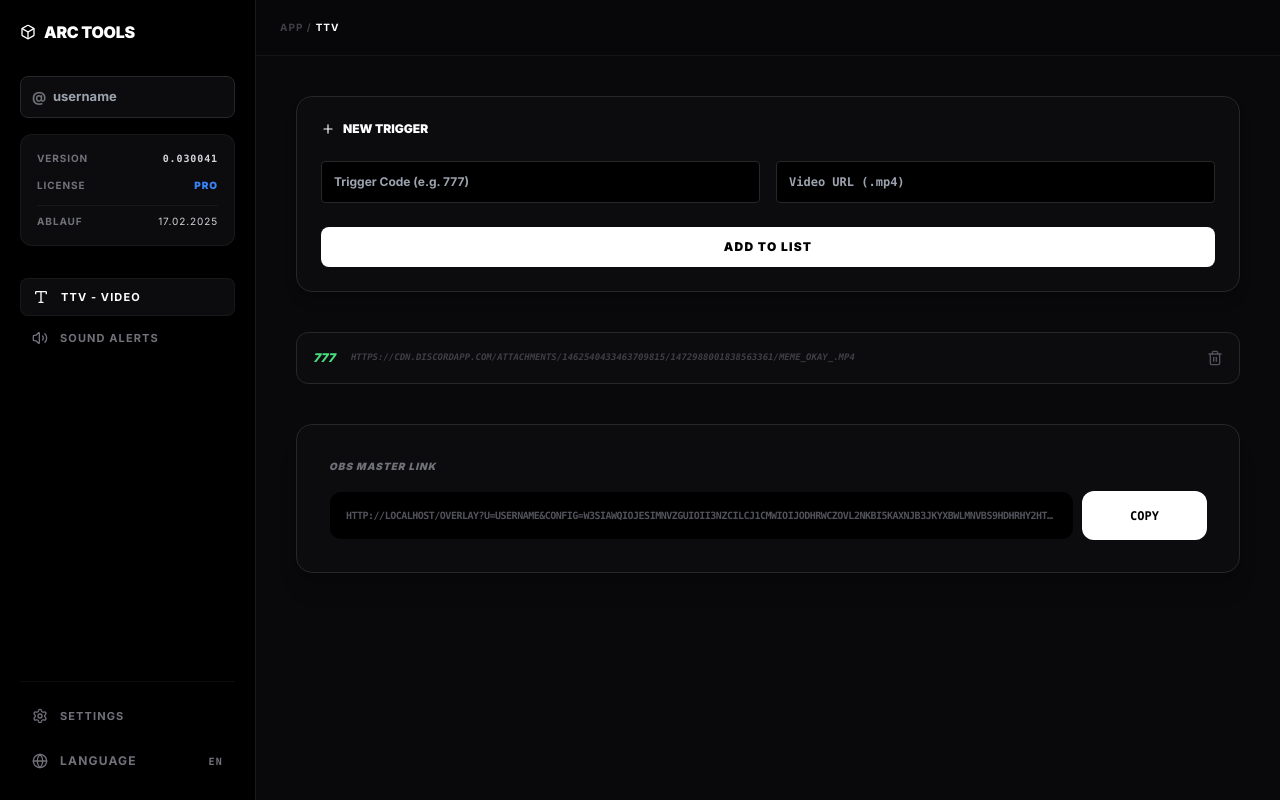
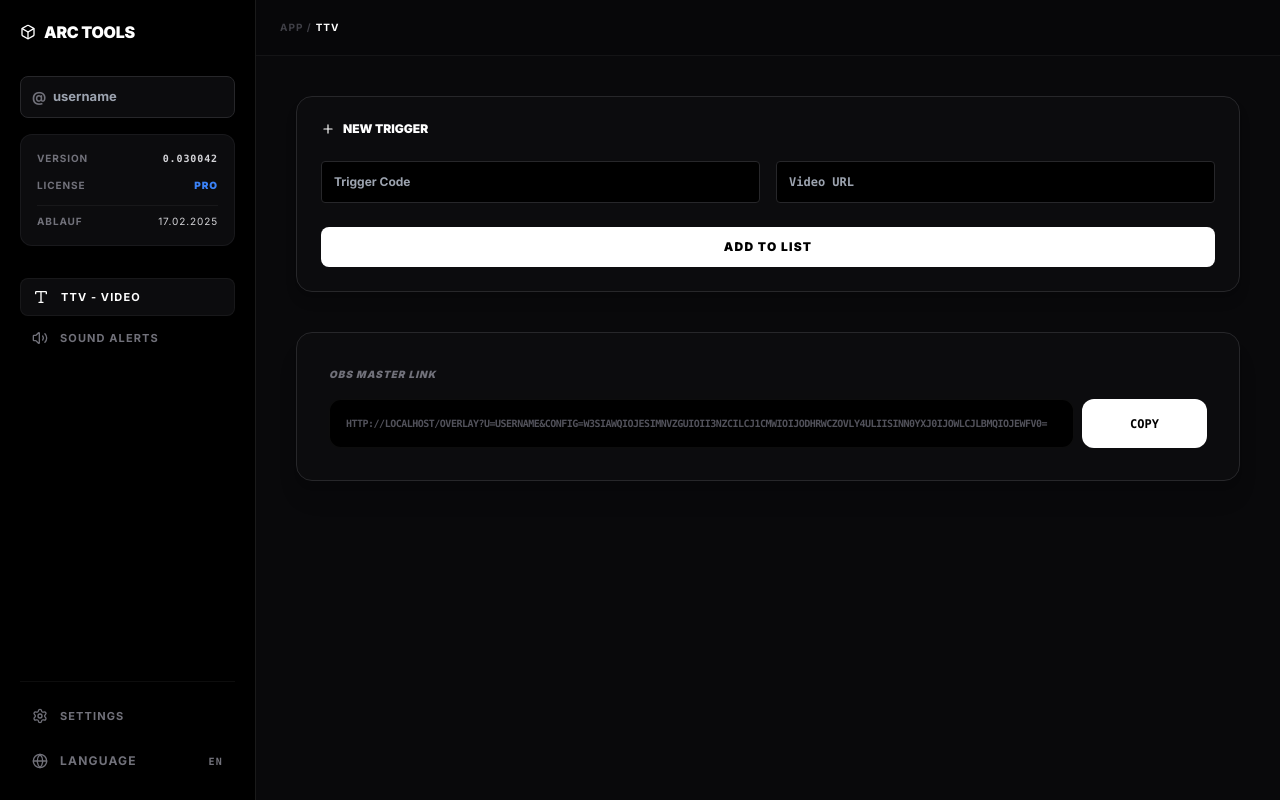
Before and after one commit to muhtarremsi/tiktok-overlay, a Next.js app: page / in a window 1280 px wide. Built offline with nearby package versions, Linux system fonts and the light colour scheme.

Commit message:
Version 0.030042: Layout restore & Login in Settings

```diff
--- a/app/page.tsx
+++ b/app/page.tsx
@@ -12,7 +12,7 @@ function DashboardContent() {
   const [username, setUsername] = useState("");
   const [activeView, setActiveView] = useState("ttv");
   const [baseUrl, setBaseUrl] = useState("");
-  const version = "0.030041";
+  const version = "0.030042";
   const expiryDate = "17.02.2025";
 
   useEffect(() => {
@@ -20,6 +20,10 @@ function DashboardContent() {
     const userFromUrl = searchParams.get("u");
     if (userFromUrl) setUsername(userFromUrl);
   }, [searchParams]);
+
+  const handleLogin = () => {
+    window.location.href = "/api/auth/login";
+  };
 
   return (
     <div className="flex h-screen w-full overflow-hidden bg-[#09090b] text-zinc-200 font-sans text-[12px]">
@@ -31,7 +35,13 @@ function DashboardContent() {
         <div className="mb-8 space-y-4 not-italic">
           <div className="relative">
             <div className="absolute inset-y-0 left-3 flex items-center text-zinc-500 text-sm">@</div>
-            <input type="text" placeholder="username" value={username} onChange={(e) => setUsername(e.target.value.toLowerCase())} className="w-full bg-[#0c0c0e] border border-zinc-800 text-zinc-200 text-[13px] rounded-lg py-2.5 pl-8 pr-10 focus:outline-none transition-all lowercase" />
+            <input
+              type="text"
+              placeholder="username"
+              value={username}
+              onChange={(e) => setUsername(e.target.value.toLowerCase())}
+              className="w-full bg-[#0c0c0e] border border-zinc-800 text-zinc-200 text-[13px] rounded-lg py-2.5 pl-8 pr-10 focus:outline-none transition-all lowercase"
+            />
           </div>
           <div className="bg-[#0c0c0e] border border-zinc-800/50 rounded-xl p-4 space-y-3 font-bold uppercase tracking-widest text-[9px] text-zinc-500">
             <div className="flex justify-between items-center text-[10px]"><span>VERSION</span><span className="text-zinc-300 font-mono">{version}</span></div>
@@ -61,23 +71,14 @@ function DashboardContent() {
           <span className="text-zinc-700">App /</span> <span className="ml-1 text-white">{activeView}</span>
         </header>
         <div className="flex-1 overflow-y-auto">
-          {activeView === "ttv" ? <ModuleTTV username={username} baseUrl={baseUrl} /> : <ModuleSettings username={username} />}
-        </div>
-      </main>
-    </div>
-  );
-}
-
-function ModuleSettings({ username }: any) {
-  const handleLogin = () => window.location.href = "/api/auth/login";
-  return (
+          {activeView === "settings" ? (
             <div className="p-10 max-w-2xl space-y-8 uppercase italic font-bold">
               <h2 className="text-2xl text-white">General Settings</h2>
-      <div className="bg-[#0c0c0e] border border-zinc-800 rounded-2xl p-6 space-y-6 shadow-xl not-italic text-center">
+              <div className="bg-[#0c0c0e] border border-zinc-800 rounded-2xl p-6 shadow-xl not-italic text-center">
                 {username ? (
                   <div className="text-green-500 font-bold flex flex-col items-center gap-2">
                     <CheckCircle2 size={32} />
-            <span className="uppercase text-xs tracking-widest">TikTok Account Connected: {username}</span>
+                    <span className="uppercase text-xs tracking-widest">TikTok Connected: {username}</span>
                   </div>
                 ) : (
                   <button onClick={handleLogin} className="w-full flex items-center justify-center gap-3 bg-white text-black py-4 rounded-xl font-black hover:bg-zinc-200 transition-all uppercase text-xs">
@@ -86,14 +87,28 @@ function ModuleSettings({ username }: any) {
                 )}
               </div>
             </div>
+          ) : (
+            <ModuleTTV username={username} baseUrl={baseUrl} />
+          )}
+        </div>
+      </main>
+    </div>
+  );
+}
+
+function SidebarItem({ icon, label, active, onClick }: any) {
+  return (
+    <button
+      onClick={onClick}
+      className={`w-full flex items-center gap-3 px-3 py-2.5 rounded-lg text-[11px] uppercase transition-all tracking-widest font-bold ${active ? "bg-[#0c0c0e] text-white border border-white/5 shadow-xl" : "text-zinc-500 hover:text-white"}`}
+    >
+      <span>{icon}</span>{label}
+    </button>
   );
 }
 
 function ModuleTTV({ username, baseUrl }: any) {
-  const [triggers, setTriggers] = useState<any[]>([{ id: 1, code: "777", url: "https://cdn.discordapp.com/attachments/1462540433463709815/1472988001838563361/Meme_Okay_.mp4", start: 0, end: 10 }]);
-  const [newCode, setNewCode] = useState("");
-  const [newUrl, setNewUrl] = useState("");
-
+  const [triggers, setTriggers] = useState<any[]>([{ id: 1, code: "777", url: "https://...", start: 0, end: 10 }]);
   const configString = typeof window !== 'undefined' ? btoa(JSON.stringify(triggers)) : "";
   const link = `${baseUrl}/overlay?u=${username || 'username'}&config=${configString}`;
 
@@ -102,20 +117,10 @@ function ModuleTTV({ username, baseUrl }: any) {
       <div className="bg-[#0c0c0e] border border-zinc-800 rounded-2xl p-6 space-y-6 shadow-lg">
         <h3 className="text-white text-xs font-black flex items-center gap-2 not-italic"><Plus size={14} /> NEW TRIGGER</h3>
         <div className="grid grid-cols-1 md:grid-cols-2 gap-4">
-          <input type="text" placeholder="Trigger Code (e.g. 777)" value={newCode} onChange={e => setNewCode(e.target.value)} className="bg-black border border-zinc-800 rounded px-3 py-3 text-white text-xs outline-none" />
-          <input type="text" placeholder="Video URL (.mp4)" value={newUrl} onChange={e => setNewUrl(e.target.value)} className="bg-black border border-zinc-800 rounded px-3 py-3 text-white text-xs outline-none font-mono" />
+          <input type="text" placeholder="Trigger Code" className="bg-black border border-zinc-800 rounded px-3 py-3 text-white text-xs outline-none" />
+          <input type="text" placeholder="Video URL" className="bg-black border border-zinc-800 rounded px-3 py-3 text-white text-xs outline-none font-mono" />
         </div>
-        <button onClick={() => {if(newCode && newUrl) setTriggers([...triggers, {id: Date.now(), code: newCode, url: newUrl, start: 0, end: 10}])}} className="w-full bg-white text-black font-black py-3 rounded-lg text-xs tracking-widest">ADD TO LIST</button>
-      </div>
-
-      <div className="space-y-3">
-        {triggers.map((t) => (
-          <div key={t.id} className="flex items-center gap-4 bg-[#0c0c0e] border border-zinc-800 p-4 rounded-xl">
-            <span className="text-green-400 font-black">{t.code}</span>
-            <span className="flex-1 text-zinc-500 text-[9px] truncate opacity-50 font-mono italic">{t.url}</span>
-            <button onClick={() => setTriggers(triggers.filter(x => x.id !== t.id))} className="text-zinc-600 hover:text-red-500"><Trash2 size={16} /></button>
-          </div>
-        ))}
+        <button className="w-full bg-white text-black font-black py-3 rounded-lg text-xs tracking-widest uppercase">Add to List</button>
       </div>
 
       <div className="bg-[#0c0c0e] border border-zinc-800 rounded-2xl p-8 space-y-4 not-italic font-bold shadow-xl">
@@ -129,8 +134,4 @@ function ModuleTTV({ username, baseUrl }: any) {
   );
 }
 
-function SidebarItem({ icon, label, active, onClick }: any) {
-  return <button onClick={onClick} className={`w-full flex items-center gap-3 px-3 py-2.5 rounded-lg text-[11px] uppercase transition-all tracking-widest font-bold ${active ? "bg-[#0c0c0e] text-white border border-white/5" : "text-zinc-500 hover:text-white"}`}><span>{icon}</span>{label}</button>;
-}
-
 export default function Dashboard() { return <Suspense fallback={null}><DashboardContent /></Suspense>; }
```
Lines whose indentation alone changed are shown as unchanged.
